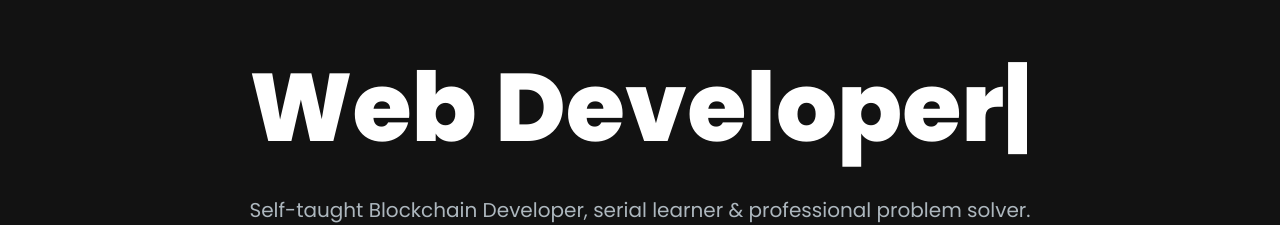
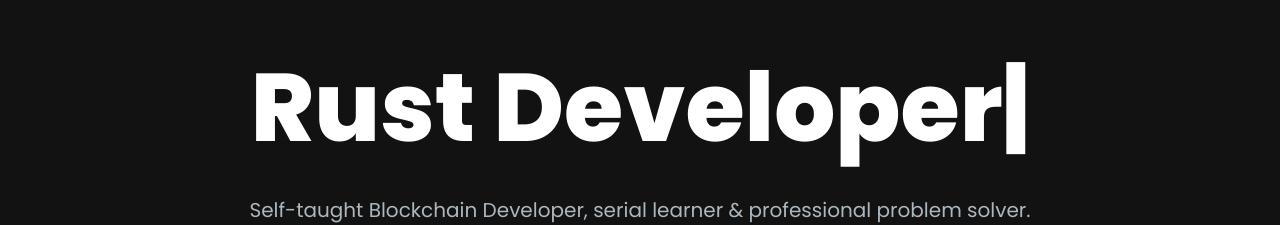
Before and after one commit to RScro/rscro-website, a React (Vite) app: page / in a window 1280 px wide. Shown: the part 284-509 px from the top of the page. Built offline with nearby package versions, Linux system fonts and the light colour scheme.

Commit message:
Update HeroSection.jsx

```diff
--- a/src/components/HeroSection.jsx
+++ b/src/components/HeroSection.jsx
@@ -20,7 +20,7 @@
               sequence={[
                 "Blockchain Developer",
                 3000,
-                "Web Developer",
+                "Rust Developer",
                 1500,
                 "MEV Searcher",
                 1500,
```
